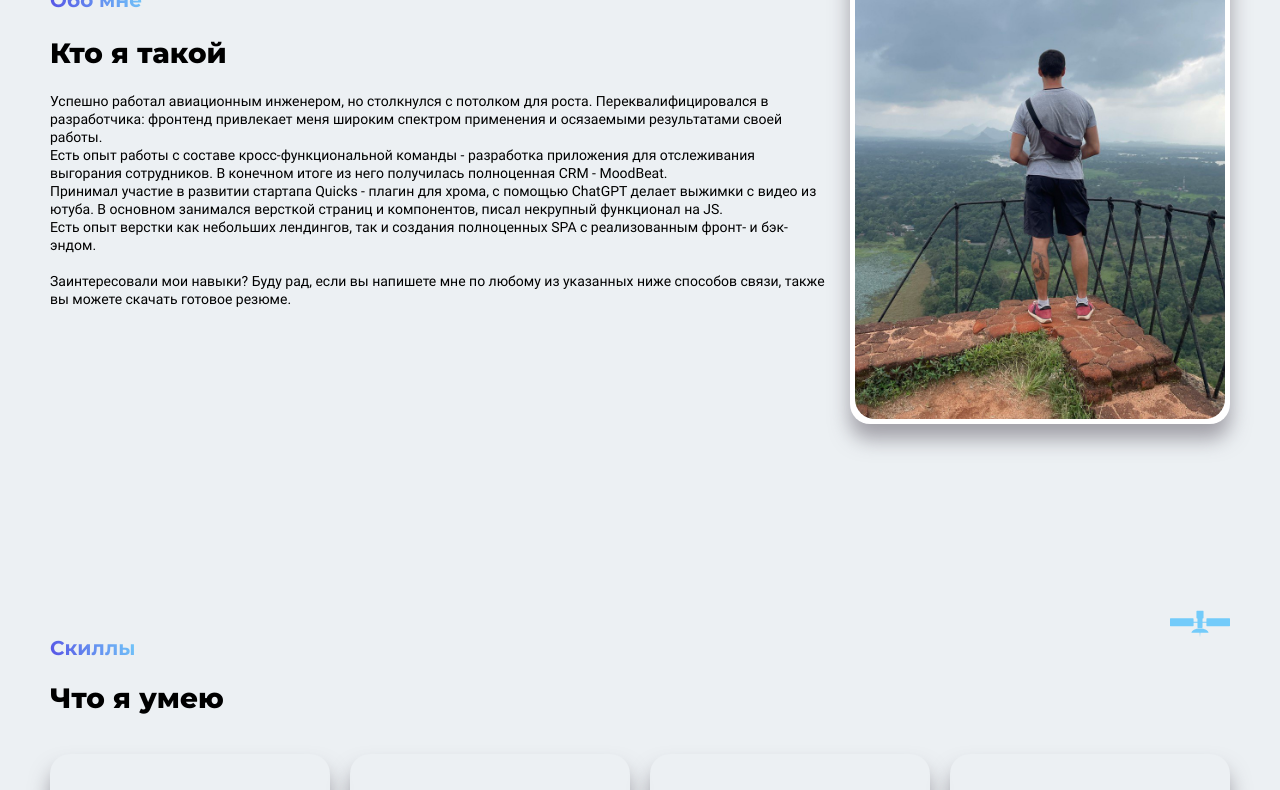
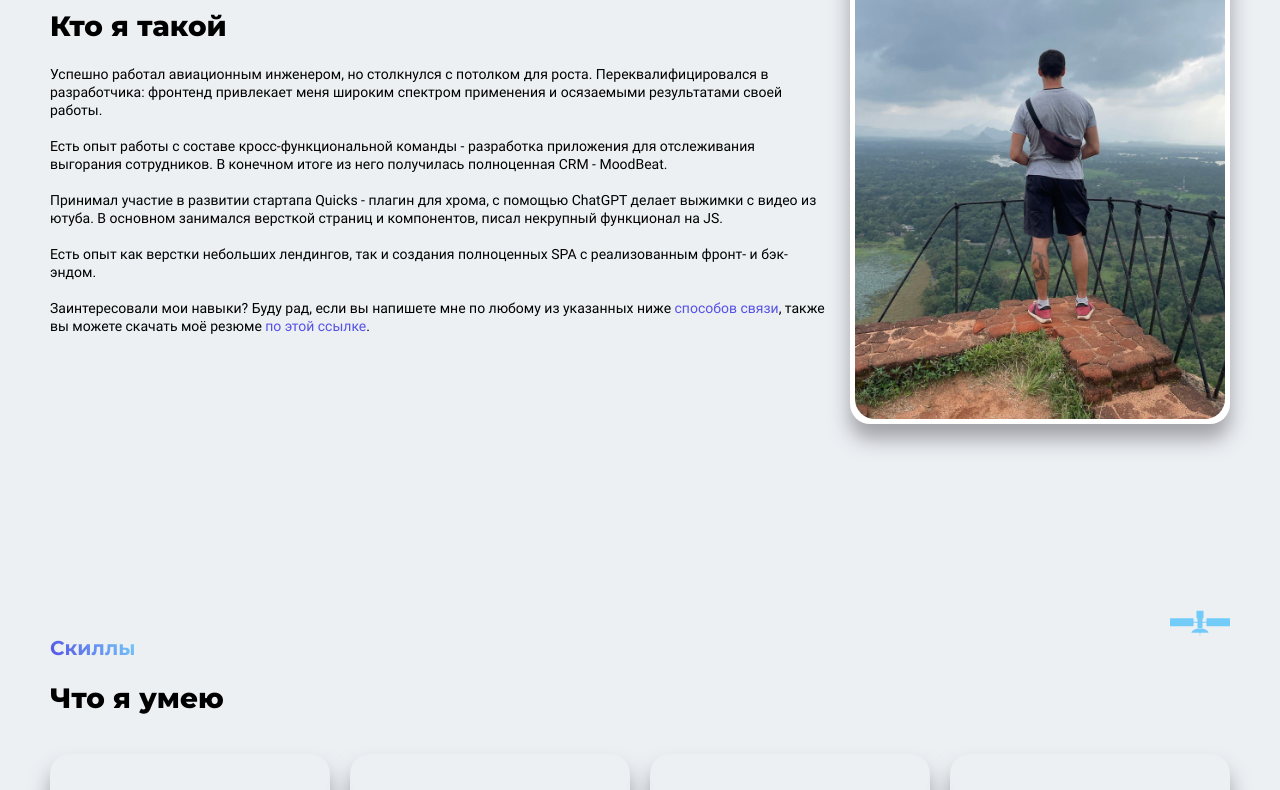
Before and after one commit to RomanRiyanov/portfolio, a React (Vite) app: page / in a window 1280 px wide. Shown: the part 1222-2012 px from the top of the page. Built offline with nearby package versions, Linux system fonts and the light colour scheme.

Commit message:
[develop] fix about section

```diff
--- a/src/components/About/About.scss
+++ b/src/components/About/About.scss
@@ -24,6 +24,15 @@
   &-subtitle {
     font: var(--font-h2);
     visibility: hidden;
+  }
+
+  &-link {
+    color: var(--color-blue);
+    text-decoration: none;
+
+    &:hover {
+      opacity: 0.8
+    }
   }
 
   &-imageContainer {
--- a/src/components/About/About.tsx
+++ b/src/components/About/About.tsx
@@ -11,13 +11,22 @@ export function About() {
         <p className="text">
           Успешно работал авиационным инженером, но столкнулся с потолком для роста. Переквалифицировался в разработчика:
           фронтенд привлекает меня широким спектром применения и осязаемыми результатами своей работы.<br/>
+          <br/>
           Есть опыт работы с составе кросс-функциональной команды - разработка приложения для отслеживания выгорания сотрудников.
           В конечном итоге из него получилась полноценная CRM - MoodBeat.<br/>
+          <br/>
           Принимал участие в развитии стартапа Quicks - плагин для хрома, с помощью ChatGPT делает выжимки с видео из ютуба.
           В основном занимался версткой страниц и компонентов, писал некрупный функционал на JS.<br/>
-          Есть опыт верстки как небольших лендингов, так и создания полноценных SPA с реализованным фронт- и бэк-эндом.<br/>
           <br/>
-          Заинтересовали мои навыки? Буду рад, если вы напишете мне по любому из указанных ниже способов связи, также вы можете скачать готовое резюме.
+          Есть опыт как верстки небольших лендингов, так и создания полноценных SPA с реализованным фронт- и бэк-эндом.<br/>
+          <br/>
+          Заинтересовали мои навыки? Буду рад, если вы напишете мне по любому из указанных ниже&nbsp;
+          <a className='about-link' href='#contacts'>
+             способов связи
+          </a>, также вы можете скачать моё резюме&nbsp;
+          <a className='about-link' target='_blank' href='https://github.com/RomanRiyanov/resume/blob/main/Frontend_developer_resume_Roman_Riyanov.pdf'>
+             по этой ссылке
+          </a>.
         </p>
       </article>
       <article className="about-imageContainer">
```
